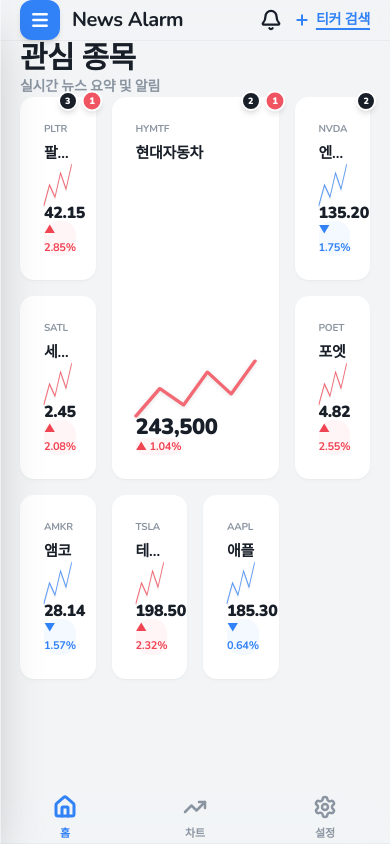
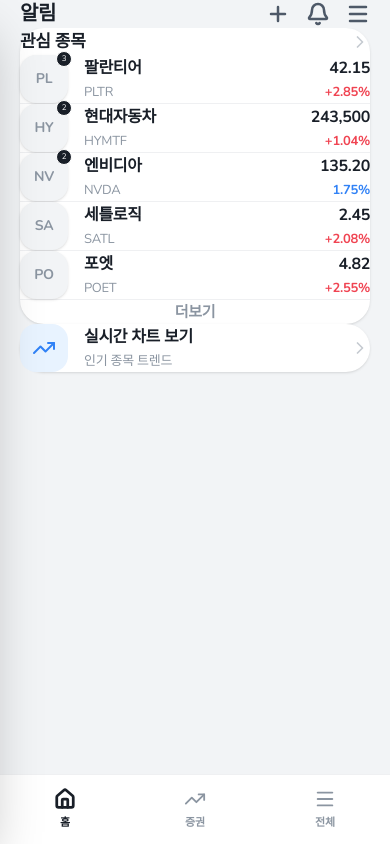
Before and after one commit to likehyeon/news-alarm-hybrid, a Next.js app: page / in a window 390 px wide. Built offline with nearby package versions, Linux system fonts and the light colour scheme.

Commit message:
Reconstruct UI to match Toss mobile aesthetic

```diff
--- a/src/app/AppHomeClient.tsx
+++ b/src/app/AppHomeClient.tsx
@@ -3,6 +3,7 @@
 import React, { useState, useEffect } from 'react';
 import Link from 'next/link';
 import { Home, Bell, Settings, Plus, TrendingUp, ChevronRight, Menu, X, BarChart3, Star, BookOpen, HelpCircle } from 'lucide-react';
+import BottomNav from './components/BottomNav';
 
 // --- Types ---
 interface StockWidgetProps {
@@ -83,35 +84,43 @@
   newsBadge,
   importantBadge,
   importance = 0,
-  size = 'small',
-  chartData = [10, 15, 12, 18, 14, 20]
 }: StockWidgetProps) => {
   const color = isPositive ? 'var(--danger)' : 'var(--primary)';
-  const bgColor = isPositive ? 'rgba(240, 68, 82, 0.05)' : 'rgba(49, 130, 246, 0.05)';
 
   return (
     <Link
       href={`/detail/${ticker}`}
-      className={`toss-card interactive relative flex flex-col justify-between transition-all animate-slide-up ${size === 'large' ? 'col-span-2 row-span-2 p-6' : 'col-span-1 aspect-square p-6'}`}
+      className="flex items-center justify-between py-4 active:bg-[var(--secondary-dim)] transition-colors px-1 group"
     >
-      {(newsBadge || importantBadge) && <WidgetBadge count={newsBadge || 0} importantCount={importantBadge} />}
+      <div className="flex items-center gap-4">
+        {/* Mock Logo Icon */}
+        <div className="relative">
+          <div className="w-12 h-12 rounded-[16px] bg-[var(--background)] flex items-center justify-center font-bold text-[var(--secondary)] text-sm shadow-sm overflow-hidden">
+            {ticker.slice(0, 2)}
+          </div>
+          {(newsBadge !== undefined && newsBadge > 0) && (
+            <div className="absolute -top-1 -right-1 flex gap-0.5">
+               <div className="h-4 w-4 rounded-full bg-[var(--foreground)] text-[8px] flex items-center justify-center text-white border border-white">
+                 {newsBadge}
+               </div>
+            </div>
+          )}
+        </div>
 
-      <div className="flex flex-col gap-1">
-        <p className="text-[10px] font-bold text-[var(--secondary)] tracking-wider uppercase">{ticker}</p>
-        <h3 className="text-[15px] font-black text-[var(--foreground)] truncate">{name}</h3>
-        {importance > 0 && <ImportanceLight count={importance} />}
+        <div className="flex flex-col">
+          <div className="flex items-center gap-1.5">
+            <span className="text-[16px] font-bold text-[var(--foreground)]">{name}</span>
+            {importance > 0 && <span className="text-[10px]">⚡</span>}
+          </div>
+          <p className="text-[13px] font-medium text-[var(--secondary)] uppercase tracking-tight">{ticker}</p>
+        </div>
       </div>
 
-      <div className="mt-auto">
-        <MiniSparkline data={chartData} color={isPositive ? '#f04452' : '#3182f6'} isLarge={size === 'large'} />
-        <div className={size === 'large' ? 'mt-4' : 'mt-2.5'}>
-          <p className={`${size === 'large' ? 'text-[22px]' : 'text-[16px]'} font-black tracking-tight leading-none`}>{price}</p>
-          <div className="flex items-center gap-1.5 mt-1.5">
-            <span className="text-[11px] font-bold px-1.5 py-0.5 rounded-md" style={{ color, backgroundColor: bgColor }}>
-              {isPositive ? '▲' : '▼'} {changePercent}%
-            </span>
-          </div>
-        </div>
+      <div className="text-right">
+        <p className="text-[16px] font-bold text-[var(--foreground)]">{price}</p>
+        <p className={`text-[13px] font-bold ${isPositive ? 'text-[var(--danger)]' : 'text-[var(--primary)]'}`}>
+          {isPositive ? '+' : ''}{changePercent}%
+        </p>
       </div>
     </Link>
   );
@@ -142,91 +151,62 @@
       />
       {/* Panel */}
       <div
-        className={`fixed top-0 left-0 z-[101] h-full w-[340px] max-w-[85vw] bg-[var(--surface)] shadow-2xl transition-transform duration-300 ease-out ${isOpen ? 'translate-x-0' : '-translate-x-full'}`}
+        className={`fixed top-0 left-0 z-[101] h-full w-[310px] max-w-[85vw] bg-[var(--surface)] shadow-2xl transition-transform duration-300 ease-out ${isOpen ? 'translate-x-0' : '-translate-x-full'}`}
       >
         {/* Header */}
-        <div className="flex items-center justify-between p-6 pb-4 border-b border-[var(--border)]">
-          <div className="flex items-center gap-3">
-            <div className="w-10 h-10 rounded-xl bg-[var(--primary)] flex items-center justify-center shadow-md">
-              <TrendingUp size={20} color="white" strokeWidth={3} />
-            </div>
-            <h2 className="text-lg font-black tracking-tight">News Alarm</h2>
-          </div>
+        <div className="flex items-center justify-between p-6 pb-4">
+          <h2 className="text-xl font-black tracking-tight">전체 메뉴</h2>
           <button onClick={onClose} className="p-2 rounded-full hover:bg-[var(--border)] transition-colors">
             <X size={22} strokeWidth={2.5} />
           </button>
         </div>
         {/* Menu Items */}
-        <nav className="p-4 flex flex-col gap-1">
+        <nav className="px-3 flex flex-col gap-1">
           {menuItems.map((item, i) => (
             <Link
               key={i}
               href={item.href}
               onClick={onClose}
-              className="flex items-center gap-4 px-4 py-4 rounded-2xl hover:bg-[var(--border)] transition-all active:scale-[0.98] group"
+              className="flex items-center gap-4 px-4 py-3.5 rounded-2xl hover:bg-[var(--background)] transition-all active:scale-[0.98] group"
             >
-              <div className="w-11 h-11 rounded-xl bg-[var(--background)] flex items-center justify-center group-hover:bg-[var(--primary)] group-hover:text-white transition-colors shadow-sm">
-                <item.icon size={20} strokeWidth={2.5} />
+              <div className="w-10 h-10 rounded-[12px] bg-[var(--background)] flex items-center justify-center group-hover:bg-[var(--primary-dim)] group-hover:text-[var(--primary)] transition-colors">
+                <item.icon size={20} strokeWidth={2} />
               </div>
-              <div className="flex flex-col">
-                <span className="text-[15px] font-bold">{item.label}</span>
-                <span className="text-[12px] text-[var(--secondary)] font-medium">{item.description}</span>
-              </div>
+              <span className="text-[16px] font-bold">{item.label}</span>
               <ChevronRight size={16} className="ml-auto text-[var(--secondary)] opacity-50" />
             </Link>
           ))}
         </nav>
-        {/* Footer */}
-        <div className="absolute bottom-0 left-0 right-0 p-6 border-t border-[var(--border)]">
-          <p className="text-[11px] text-[var(--secondary)] font-medium text-center">News Alarm v1.0</p>
-        </div>
       </div>
     </>
   );
 };
 
+// --- TopBar ---
 const TopBar = ({ onMenuOpen }: { onMenuOpen: () => void }) => (
-  <header className="sticky top-0 z-50 w-full glass py-5 container-px flex items-center justify-between">
-    <div className="flex items-center gap-3">
-      <button onClick={onMenuOpen} className="w-10 h-10 rounded-xl bg-[var(--primary)] flex items-center justify-center shadow-md hover:bg-[var(--primary-hover)] transition-colors active:scale-95">
-        <Menu size={20} color="white" strokeWidth={3} />
+  <header className="sticky top-0 z-50 w-full bg-[var(--background)] py-4 container-px flex items-center justify-between">
+    <div className="flex items-center gap-2">
+      <h1 className="text-xl font-black tracking-tight">알림</h1>
+    </div>
+    <div className="flex items-center gap-4">
+      <Link href="/add-ticker" className="text-[var(--foreground-dim)]">
+        <Plus size={24} strokeWidth={2.5} />
+      </Link>
+      <button className="text-[var(--foreground-dim)]">
+        <Bell size={24} strokeWidth={2.5} />
       </button>
-      <h1 className="text-xl font-black tracking-tight">News Alarm</h1>
-    </div>
-    <div className="flex items-center gap-3">
-      <button className="p-2.5 rounded-full hover:bg-[var(--border)] transition-colors text-[var(--foreground)]">
-        <Bell size={22} strokeWidth={2.5} />
+      <button onClick={onMenuOpen} className="text-[var(--foreground-dim)]">
+        <Menu size={24} strokeWidth={2.5} />
       </button>
-      <Link href="/add-ticker" className="flex items-center gap-1.5 text-[var(--primary)] text-sm font-black hover:text-[var(--primary-hover)] transition-all active:scale-95 underline underline-offset-4 decoration-2">
-        <Plus size={16} strokeWidth={3} />
-        <span>티커 검색</span>
-      </Link>
     </div>
   </header>
 );
-
-const BottomNav = () => (
-    <nav className="fixed bottom-0 left-0 right-0 z-50 glass py-3 px-8 flex justify-around items-center rounded-t-3xl">
-        <Link href="/" className="flex flex-col items-center gap-1.5 text-[var(--primary)]">
-            <Home size={24} strokeWidth={3} />
-            <span className="text-[11px] font-black">홈</span>
-        </Link>
-        <Link href="/charts" className="flex flex-col items-center gap-1.5 text-[var(--secondary)] hover:text-[var(--foreground)] transition-colors group">
-            <TrendingUp size={24} strokeWidth={2.5} className="group-active:scale-110 transition-transform" />
-            <span className="text-[11px] font-black">차트</span>
-        </Link>
-        <Link href="/settings" className="flex flex-col items-center gap-1.5 text-[var(--secondary)] hover:text-[var(--foreground)] transition-colors group">
-            <Settings size={24} strokeWidth={2.5} className="group-active:scale-110 transition-transform" />
-            <span className="text-[11px] font-black">설정</span>
-        </Link>
-    </nav>
-)
 
 export default function AppHomeClient() {
   const [menuOpen, setMenuOpen] = useState(false);
   const [tickers] = useState([
     { ticker: 'PLTR', name: '팔란티어', price: '42.15', change: '+1.2', changePercent: '2.85', isPositive: true, newsBadge: 3, importantBadge: 1 },
-    { ticker: 'HYMTF', name: '현대자동차', price: '243,500', change: '+2,500', changePercent: '1.04', isPositive: true, newsBadge: 2, importantBadge: 1, size: 'large' as const },
+    { ticker: 'HYMTF', name: '현대자동차', price: '243,500', change: '+2,500', changePercent: '1.04', isPositive: true, newsBadge: 2, importantBadge: 1 },
     { ticker: 'NVDA', name: '엔비디아', price: '135.20', change: '-2.4', changePercent: '1.75', isPositive: false, newsBadge: 2 },
     { ticker: 'SATL', name: '세틀로직', price: '2.45', change: '+0.05', changePercent: '2.08', isPositive: true },
     { ticker: 'POET', name: '포엣', price: '4.82', change: '+0.12', changePercent: '2.55', isPositive: true },
@@ -235,33 +215,49 @@
     { ticker: 'AAPL', name: '애플', price: '185.30', change: '-1.2', changePercent: '0.64', isPositive: false },
   ]);
 
-  // 중요 알림이 있는 티커를 앞으로 자동 정렬
   const sortedTickers = [...tickers].sort((a, b) => {
-    const aImportance = 'importance' in a ? (a as any).importance || 0 : 0;
-    const bImportance = 'importance' in b ? (b as any).importance || 0 : 0;
-    const aScore = (a.newsBadge || 0) + aImportance * 10;
-    const bScore = (b.newsBadge || 0) + bImportance * 10;
-    return bScore - aScore;
+    const aBadge = a.newsBadge || 0;
+    const bBadge = b.newsBadge || 0;
+    return bBadge - aBadge;
   });
 
   return (
-    <div className="min-h-screen bg-[var(--background)] pb-24">
+    <div className="min-h-screen bg-[var(--background)] pb-32">
       <MenuOverlay isOpen={menuOpen} onClose={() => setMenuOpen(false)} />
       <TopBar onMenuOpen={() => setMenuOpen(true)} />
 
-      <main className="container-px pt-6">
-        <div className="flex items-center justify-between mb-8">
-            <div>
-                <h2 className="text-3xl font-black tracking-tighter">관심 종목</h2>
-                <p className="text-sm font-bold text-[var(--secondary)] mt-1">실시간 뉴스 요약 및 알림</p>
-            </div>
-        </div>
+      <main className="container-px pt-2">
+        {/* Section One: Ticker List */}
+        <section className="bg-[var(--surface)] rounded-[24px] p-6 shadow-sm mb-4">
+          <div className="flex items-center justify-between mb-2">
+            <h2 className="text-[17px] font-bold">관심 종목</h2>
+            <ChevronRight size={20} className="text-[var(--secondary)] opacity-50" />
+          </div>
 
-        <div className="grid grid-cols-4 gap-4 pt-4">
-          {sortedTickers.map((stock) => (
-            <StockWidget key={stock.ticker} {...stock} />
-          ))}
-        </div>
+          <div className="flex flex-col divide-y divide-[var(--border-light)]">
+            {sortedTickers.slice(0, 5).map((stock) => (
+              <StockWidget key={stock.ticker} {...stock} />
+            ))}
+          </div>
+
+          <Link href="/add-ticker" className="flex items-center justify-center py-4 mt-2 border-t border-[var(--border-light)] text-[15px] font-bold text-[var(--secondary)] hover:text-[var(--foreground)] transition-colors">
+            더보기
+          </Link>
+        </section>
+
+        {/* Section Two: Example Secondary Card */}
+        <section className="bg-[var(--surface)] rounded-[24px] p-6 shadow-sm mb-4 flex items-center justify-between">
+           <div className="flex items-center gap-4">
+              <div className="w-12 h-12 rounded-[16px] bg-[var(--primary-dim)] flex items-center justify-center text-[var(--primary)]">
+                <TrendingUp size={24} />
+              </div>
+              <div className="flex flex-col">
+                <h3 className="text-[16px] font-bold">실시간 차트 보기</h3>
+                <p className="text-[13px] text-[var(--secondary)]">인기 종목 트렌드</p>
+              </div>
+           </div>
+           <ChevronRight size={20} className="text-[var(--secondary)] opacity-50" />
+        </section>
       </main>
 
       <BottomNav />
--- a/src/app/charts/page.tsx
+++ b/src/app/charts/page.tsx
@@ -1,6 +1,7 @@
 import { Metadata } from 'next';
 import { TrendingUp, BarChart3, Activity, Download, ChevronRight } from 'lucide-react';
 import Link from 'next/link';
+import BottomNav from '../components/BottomNav';
 
 export const metadata: Metadata = {
   title: "실시간 차트",
@@ -10,25 +11,22 @@
 export default function ChartsPage() {
   return (
     <div className="min-h-screen bg-[var(--background)] pb-24">
-      <header className="px-6 py-8 border-b border-[var(--border)] bg-[var(--surface)] sticky top-0 z-10 glass">
-        <div className="flex items-center gap-3 container-px w-full">
-            <Link href="/" className="p-2 -ml-2 hover:bg-[var(--background)] rounded-full transition-all active:scale-90 bg-[var(--background)]">
-                <ChevronRight className="rotate-180" size={24} strokeWidth={3} />
-            </Link>
-            <h1 className="text-2xl font-black tracking-tighter">실시간 차트</h1>
+      <header className="px-6 py-6 bg-[var(--background)] sticky top-0 z-10">
+        <div className="container-px w-full text-center">
+            <h1 className="text-xl font-black tracking-tight">실시간 차트</h1>
         </div>
       </header>
 
       <main className="container-px py-8 space-y-6">
-        <div className="surface p-8 flex flex-col items-center justify-center min-h-[400px] border-dashed border-2 animate-slide-up border-[var(--border)] bg-[var(--surface)]">
-            <div className="w-20 h-20 rounded-3xl bg-[var(--primary-dim)] flex items-center justify-center mb-6">
-                <BarChart3 className="text-[var(--primary)]" size={40} strokeWidth={2.5} />
+        <div className="surface p-8 flex flex-col items-center justify-center min-h-[400px] border border-[var(--border-light)] animate-slide-up bg-[var(--surface)]">
+            <div className="w-16 h-16 rounded-[20px] bg-[var(--primary-dim)] flex items-center justify-center mb-6">
+                <BarChart3 className="text-[var(--primary)]" size={32} strokeWidth={2.5} />
             </div>
-            <p className="text-[15px] font-bold text-[var(--secondary)] text-center leading-relaxed">
+            <p className="text-[15px] font-bold text-[var(--foreground-dim)] text-center leading-relaxed">
                 TradingView 차트가 연동될 예정입니다.<br/>
                 실시간 데이터 스트리밍을 준비 중입니다.
             </p>
-            <button className="mt-8 px-8 py-3 bg-[var(--primary)] text-white rounded-full text-sm font-black shadow-lg shadow-blue-500/20 hover:bg-[var(--primary-hover)] transition-all active:scale-95">
+            <button className="mt-8 px-8 py-3 bg-[var(--primary)] text-white rounded-[20px] text-[15px] font-bold hover:bg-[var(--primary-hover)] transition-all active:scale-95 shadow-sm">
                 데이터 수동 동기화
             </button>
         </div>
@@ -50,6 +48,7 @@
             </div>
         </section>
       </main>
+      <BottomNav />
     </div>
   );
 }
--- /dev/null
+++ b/src/app/components/BottomNav.tsx
@@ -0,0 +1,33 @@
+"use client";
+
+import Link from 'next/link';
+import { usePathname } from 'next/navigation';
+import { Home, TrendingUp, Menu } from 'lucide-react';
+
+export default function BottomNav() {
+  const pathname = usePathname();
+
+  const navItems = [
+    { href: '/', icon: Home, label: '홈' },
+    { href: '/charts', icon: TrendingUp, label: '증권' },
+    { href: '/settings', icon: Menu, label: '전체' },
+  ];
+
+  return (
+    <nav className="fixed bottom-0 left-0 right-0 z-50 bg-[var(--surface)] border-t border-[var(--border-light)] py-2 px-6 flex justify-around items-center h-[70px] pointer-events-auto">
+      {navItems.map((item) => {
+        const isActive = pathname === item.href;
+        return (
+          <Link
+            key={item.href}
+            href={item.href}
+            className={`flex flex-col items-center gap-1 transition-all active:scale-95 group flex-1 ${isActive ? 'text-[var(--foreground)]' : 'text-[var(--secondary)] hover:text-[var(--foreground-dim)]'}`}
+          >
+            <item.icon size={22} strokeWidth={isActive ? 3 : 2} />
+            <span className={`text-[11px] font-bold ${isActive ? 'text-[var(--foreground)]' : 'text-[var(--secondary)]'}`}>{item.label}</span>
+          </Link>
+        );
+      })}
+    </nav>
+  );
+}
--- a/src/app/globals.css
+++ b/src/app/globals.css
@@ -12,21 +12,22 @@
   --primary-dim: #e8f3ff;
   --secondary: #8b95a1;
   --secondary-dim: #f9fafb;
-  --border: #eaebef;
+  --border: #f2f3f5;
+  --border-light: #eff0f2;
   --danger: #f04452;
   --warning: #ffad13;
   --success: #00d084;
 
   --radius-sm: 8px;
-  --radius-md: 14px;
-  --radius-lg: 20px;
+  --radius-md: 20px;
+  --radius-lg: 24px;
 
-  /* Toss Style Shadows - More subtle and layered */
-  --shadow-sm: 0 2px 4px rgba(0, 0, 0, 0.02), 0 1px 2px rgba(0, 0, 0, 0.04);
-  --shadow-md: 0 10px 20px rgba(0, 0, 0, 0.04), 0 2px 6px rgba(0, 0, 0, 0.04);
-  --shadow-lg: 0 20px 40px rgba(0, 0, 0, 0.06), 0 4px 12px rgba(0, 0, 0, 0.04);
+  /* Toss Style Shadows - Subtle and clean */
+  --shadow-sm: 0 1px 3px rgba(0, 0, 0, 0.02);
+  --shadow-md: 0 4px 12px rgba(0, 0, 0, 0.04);
+  --shadow-lg: 0 8px 24px rgba(0, 0, 0, 0.06);
 
-  --transition-smooth: all 0.4s cubic-bezier(0.16, 1, 0.3, 1);
+  --transition-smooth: all 0.25s cubic-bezier(0.16, 1, 0.3, 1);
 }
 
 @media (prefers-color-scheme: dark) {
@@ -67,7 +68,6 @@
 /* Premium Surface Utilities */
 .surface {
   background-color: var(--surface);
-  border: 1px solid var(--border);
   border-radius: var(--radius-md);
   box-shadow: var(--shadow-sm);
   transition: var(--transition-smooth);
@@ -76,26 +76,12 @@
 .toss-card {
   background-color: var(--surface);
   border-radius: var(--radius-md);
-  padding: 24px;
   box-shadow: var(--shadow-sm);
   transition: var(--transition-smooth);
 }
 
 .toss-card:active {
-  transform: scale(0.97);
-  background-color: var(--border);
-}
-
-.interactive:hover {
-  transform: translateY(-4px);
-  box-shadow: var(--shadow-lg);
-}
-
-.glass {
-  background: rgba(var(--surface), 0.8);
-  backdrop-filter: blur(20px);
-  -webkit-backdrop-filter: blur(20px);
-  border-bottom: 1px solid var(--border);
+  transform: scale(0.98);
 }
 
 /* Micro-animations */
```
Also changed, not shown: src/app/add-ticker/page.tsx (+39 -38 lines), src/app/detail/[ticker]/page.tsx (+54 -91 lines), src/app/settings/page.tsx (+16 -19 lines).
